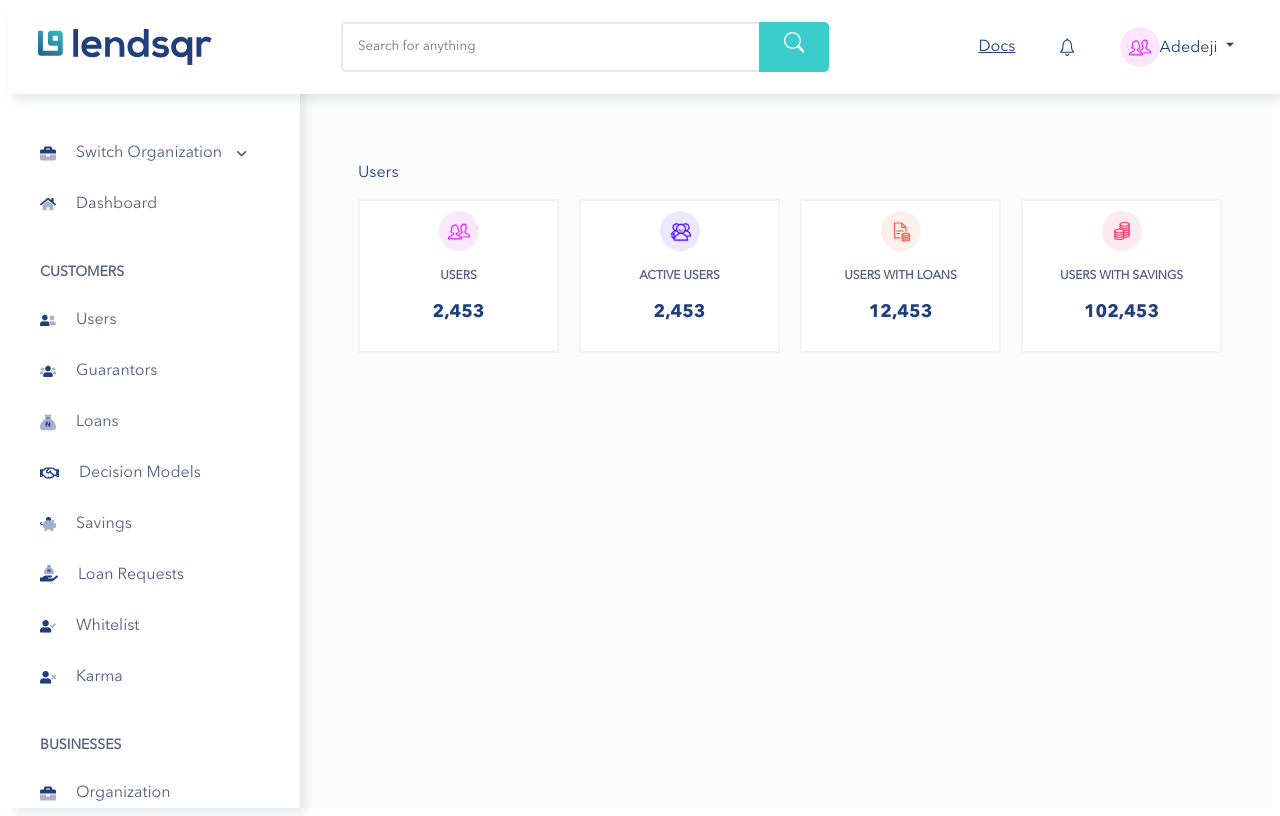
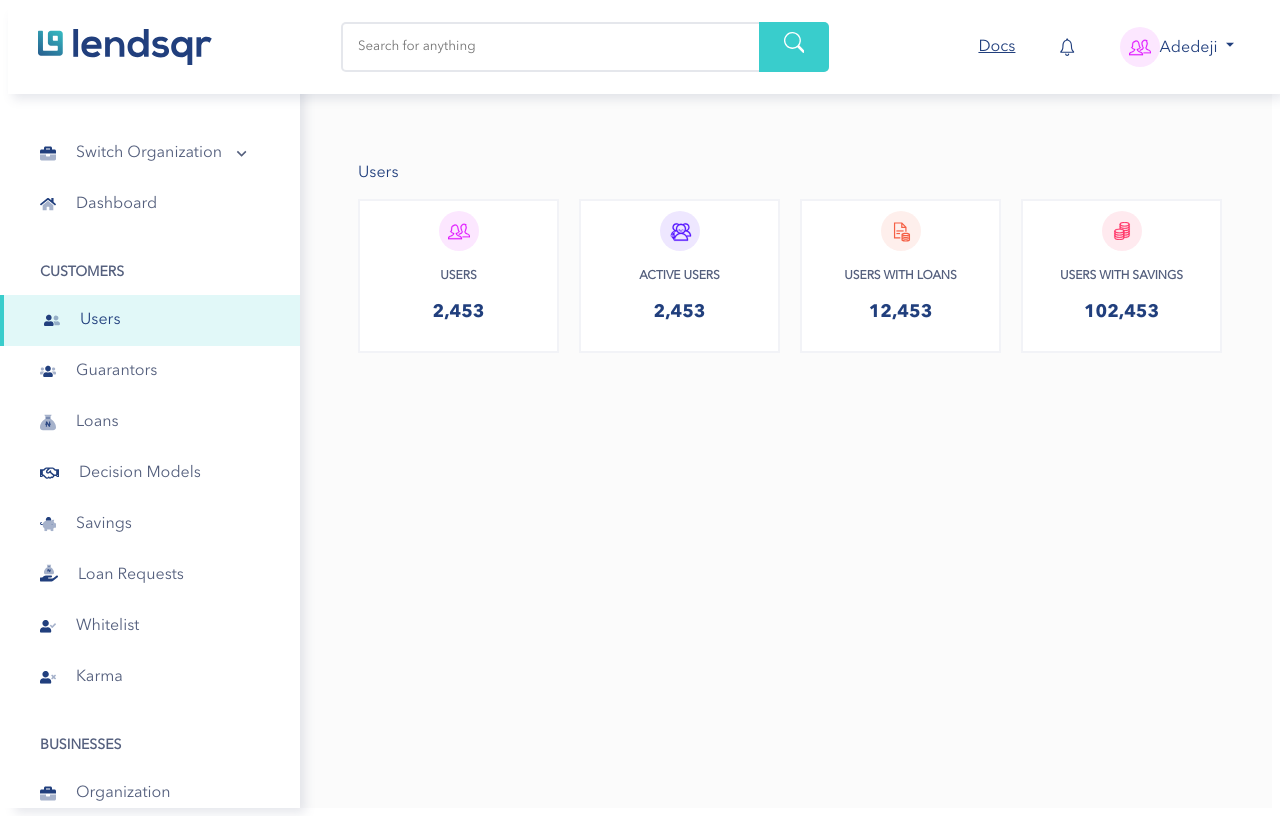
Before and after one commit to Xtarachiever/lendsqr, a React (Create React App) app in the folder lendsqr/: page /dashboard/users in a window 1280 px wide. Built offline with nearby package versions, Linux system fonts and the light colour scheme.

Commit message:
Update on the mobile responsiveness

```diff
--- a/lendsqr/src/components/layout/SideBar.tsx
+++ b/lendsqr/src/components/layout/SideBar.tsx
@@ -4,16 +4,28 @@ import './styles.scss';
 import { businesses, customers, settings } from '../reuseableFields/NavContent';
 import { MdOutlineKeyboardArrowDown } from 'react-icons/md';
 import { FaArrowRightArrowLeft } from 'react-icons/fa6';
+import { useLocation } from 'react-router-dom';
 
 interface ISideBarProps {
 }
 
 const SideBar: React.FunctionComponent<ISideBarProps> = (props) => {
   const [switched, setSwitched] = useState<boolean>(false);
-  const [isMobile, setIsMobile] = useState<boolean>(false)
+  const [isMobile, setIsMobile] = useState<boolean>(false);
+  const [active, setActive] = useState<boolean>(false);
+
+  const route = useLocation();
+
+  const handleClick = () =>{
+    setActive(true)
+  }
+
   useEffect(() => {
+
+    handleClick();
+
     const checkScreenSize = () => {
-      setIsMobile(window.innerWidth <= 760); // Adjust the width threshold as needed
+      setIsMobile(window.innerWidth <= 760);
     };
 
     checkScreenSize(); // Initial check
@@ -29,7 +41,7 @@ const SideBar: React.FunctionComponent<ISideBarProps> = (props) => {
 
   return (
     <div className='sidebar-container'>
-      <div className={`desktop-view ${(!isMobile && switched) || (!isMobile && !switched) || (isMobile && switched) ? 'active' : 'inactive'}`}>
+      <div className={`desktop-view ${(!isMobile && switched) || (!isMobile && !switched) || (isMobile && switched) ? 'switched' : 'notswitched'}`}>
         <div className='nav-contents'>
           <div className='nav-content' onClick={()=>setSwitched(false)}>
             <img src='/briefcase.svg' alt='briefcase'/>
@@ -44,7 +56,7 @@ const SideBar: React.FunctionComponent<ISideBarProps> = (props) => {
           <p className='title'>CUSTOMERS</p>
           {
             customers.map(({name, icon})=>(
-              <div key={name} className='nav-content'>
+              <div key={name} className={`nav-content ${(active && route.pathname === `/dashboard/${name.toLowerCase()}`) && 'active'}`} onClick={handleClick}>
                 {icon}
                 <p>{name}</p>
               </div>
@@ -74,7 +86,7 @@ const SideBar: React.FunctionComponent<ISideBarProps> = (props) => {
           }
         </div>
       </div>
-      <div className={`mobile-view ${isMobile && !switched ? 'active' : 'inactive'}`}>
+      <div className={`mobile-view ${isMobile && !switched ? 'switched' : 'notswitched'}`}>
         <div className='switch-icon' onClick={()=>setSwitched(true)}>
           <FaArrowRightArrowLeft />
         </div>
--- a/lendsqr/src/components/layout/styles.scss
+++ b/lendsqr/src/components/layout/styles.scss
@@ -14,11 +14,16 @@ $blue: #213F7D;
     }
 }
 
-.active{
+.switched{
     display: block;
 }
-.inactive{
+.notswitched{
     display: none;
+}
+.active{
+    background-color: rgba($light-green, 0.15);
+    border-left: 4px solid $light-green;
+    color: $blue;
 }
 .nav-wrapper{
     position: fixed;
--- a/lendsqr/src/components/reuseableFields/styles.scss
+++ b/lendsqr/src/components/reuseableFields/styles.scss
@@ -44,6 +44,7 @@ $blue: #213F7D;
     max-width: 220px;
     min-width: 120px;
     background-color: #fff;
+    cursor: pointer;
     &:hover{
         box-shadow: 0px 2px 4px rgba(black, 0.25);
         transition: all 0.3s ease-in;
```
